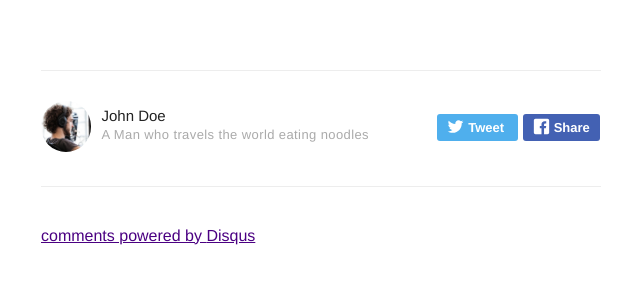
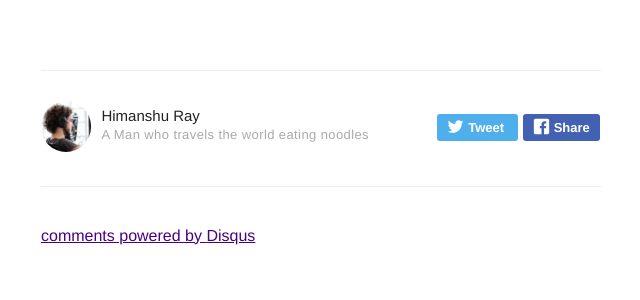
Before and after one commit to iamrayofhope/iamrayofhope.github.io, a Jekyll site: the page built from _posts/2016-01-23-indigo-jekyll-theme.markdown, in a window 1280 px wide. Shown: the part 1292-1592 px from the top of the page, without its empty margins (319-959 px from the left). Built offline with Jekyll 4.4.1, drawn with Linux system fonts in a browser that asks for light colours; emoji names are drawn with the system emoji font; comment, search, counter and statistics services are not loaded.

Commit message:
Update _config.yml

```diff
--- a/_config.yml
+++ b/_config.yml
@@ -54,11 +54,11 @@
 
 authors:
     johndoe:
-        name: John Doe
+        name: Himanshu Ray
         bio: A Man who travels the world eating noodles
         external-image: false
         picture: assets/images/profile.jpg
-        twitter: johndoe
+        twitter: thehimanshuray
     jamesfoster:
         name: James Foster
         bio: A Man who develops software with coffee
```
